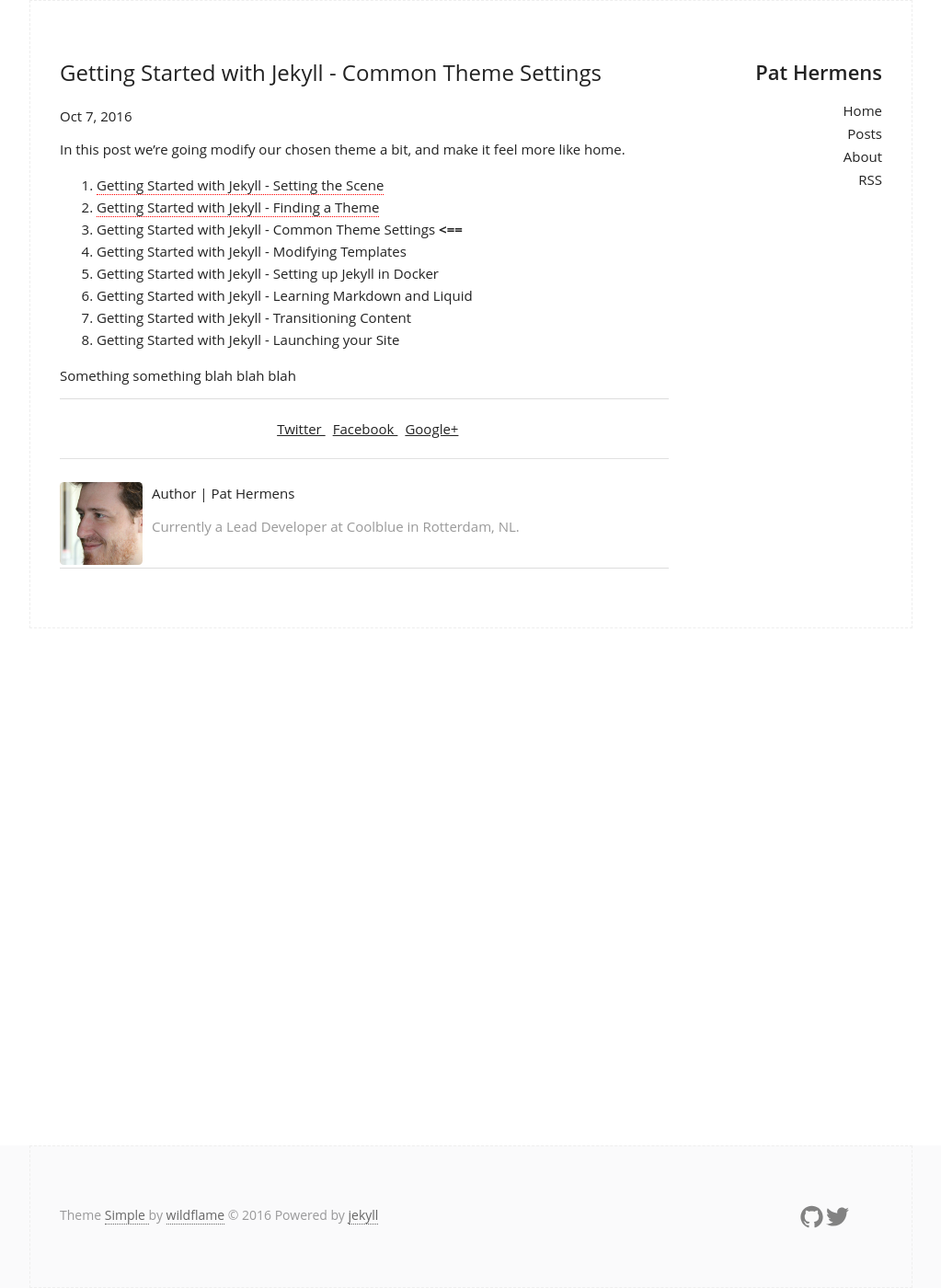
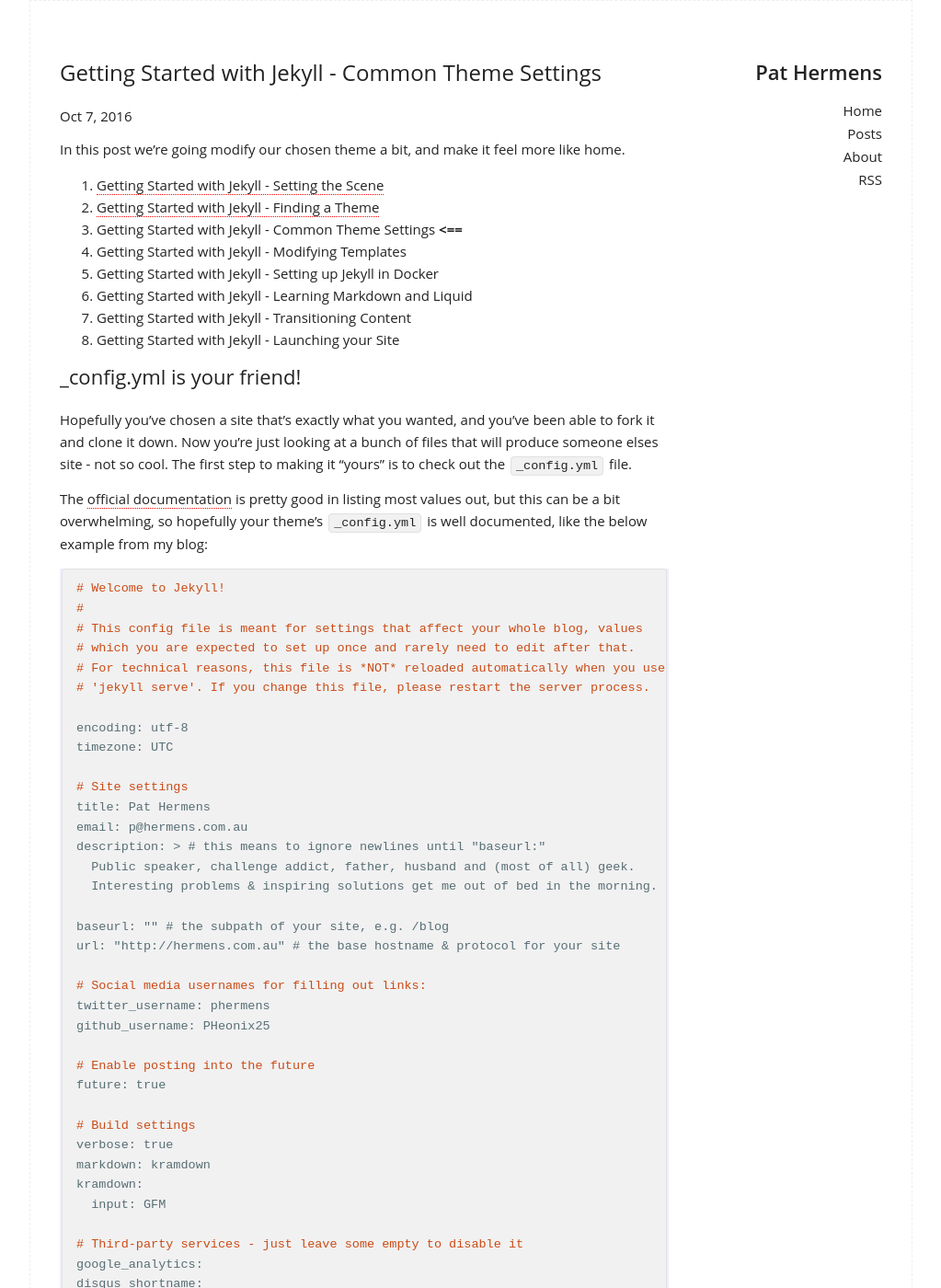
Before and after one commit to PHeonix25/PHeonix25.github.io, a Jekyll site: the page built from _posts/2016-10-07-Getting-started-with-Jekyll-Part-3.md, in a window 1280 px wide and 1400 px high. Shown: the whole window at 92% size, without its empty margins (128-1151 px from the left). Built offline with Jekyll 4.4.1, drawn with Linux system fonts in a browser that asks for light colours; comment, search, counter and statistics services are not loaded; some of the changed text lies outside the part shown.

Commit message:
Added the post about configuration

````diff
--- a/_posts/2016-10-07-Getting-started-with-Jekyll-Part-3.md
+++ b/_posts/2016-10-07-Getting-started-with-Jekyll-Part-3.md
@@ -17,4 +17,69 @@ In this post we're going modify our chosen theme a bit, and make it feel more li
 7. Getting Started with Jekyll - Transitioning Content
 8. Getting Started with Jekyll - Launching your Site
 
-Something something blah blah blah
+## _config.yml is your friend!
+
+Hopefully you've chosen a site that's exactly what you wanted, and you've been able to fork it and clone it down. Now you're just looking at a bunch of files that will produce someone elses site - not so cool. The first step to making it "yours" is to check out the `_config.yml` file.
+
+The [official documentation][jekyll-conf] is pretty good in listing most values out, but this can be a bit overwhelming, so hopefully your theme's `_config.yml` is well documented, like the below example from my blog:
+
+```markdown
+# Welcome to Jekyll!
+#
+# This config file is meant for settings that affect your whole blog, values
+# which you are expected to set up once and rarely need to edit after that.
+# For technical reasons, this file is *NOT* reloaded automatically when you use
+# 'jekyll serve'. If you change this file, please restart the server process.
+
+encoding: utf-8
+timezone: UTC
+
+# Site settings
+title: Pat Hermens
+email: p@hermens.com.au
+description: > # this means to ignore newlines until "baseurl:"
+  Public speaker, challenge addict, father, husband and (most of all) geek.
+  Interesting problems & inspiring solutions get me out of bed in the morning.
+
+baseurl: "" # the subpath of your site, e.g. /blog
+url: "http://hermens.com.au" # the base hostname & protocol for your site
+
+# Social media usernames for filling out links:
+twitter_username: phermens
+github_username: PHeonix25
+
+# Enable posting into the future
+future: true
+
+# Build settings
+verbose: true
+markdown: kramdown
+kramdown:
+  input: GFM
+
+# Third-party services - just leave some empty to disable it
+google_analytics:
+disqus_shortname:
+
+# used this for post_excerpt at index_page
+excerpt_separator: <!--description-->
+```
+
+## Whoa, that's a lot of config. What's truly important?
+
+I'd say (from my limited personal experience) that Jekyll has some great defaults, and the only settings you truly need to change are in the `Site settings` block above:
+
+- title
+- email
+- description
+- baseurl
+- url
+
+Once those are set correctly, the rest has a lot to do with your site's functionality. You can see from the above that mine came with Google Analytics, Disqus and some in-built links to my Twitter and GitHub accounts - yours may differ slightly, but I'm sure it'll be straight-forward or predictable like the example above.
+
+## So I've provided defaults, what next?
+
+We'll get it up and running in Docker now so that you can preview your new site! [Onward to Part 4!]({% post_url 2016-10-08-Getting-started-with-Jekyll-Part-4 %})
+
+
+[jekyll-conf]: https://jekyllrb.com/docs/configuration/
````
